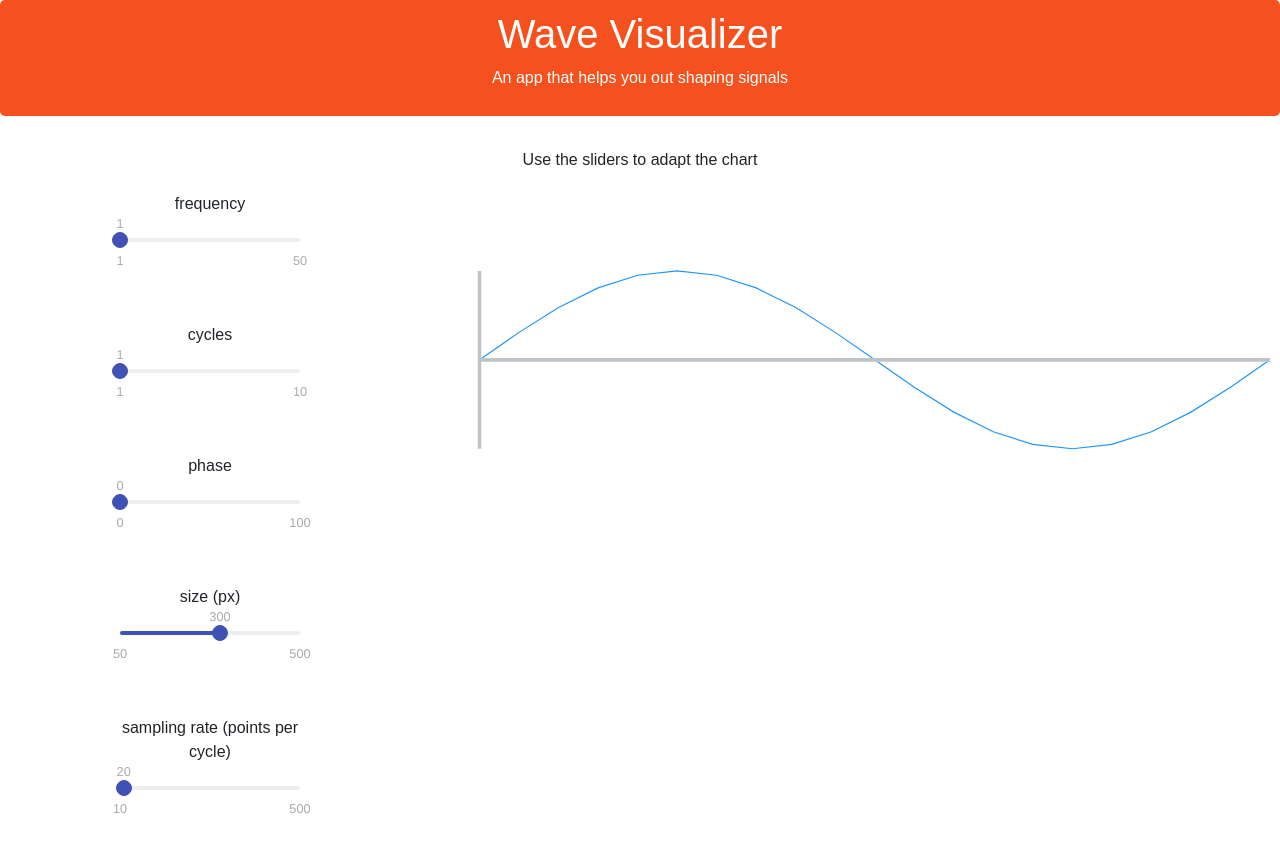
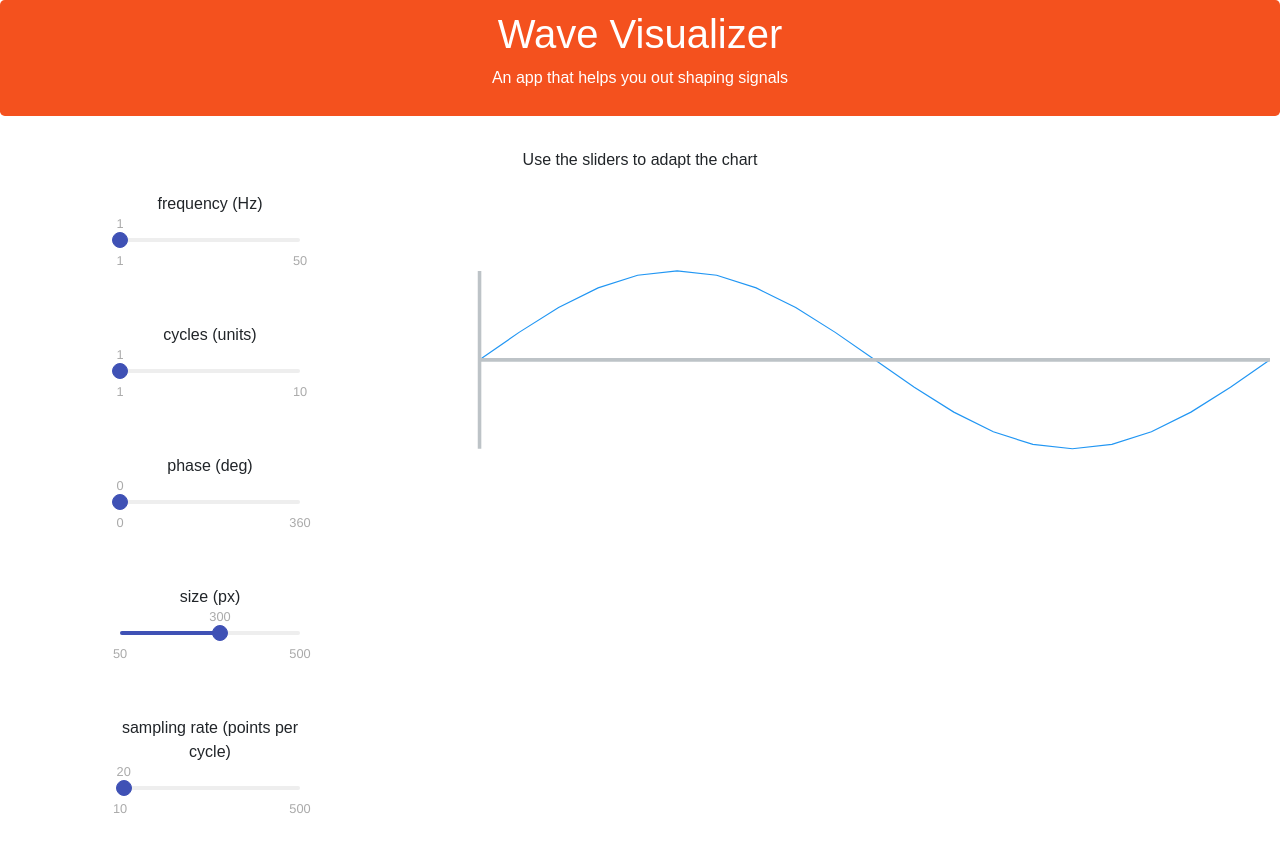
Before and after one commit to ndujar/react-wave, a React (Create React App) app in the folder wavevisualizer/: page / in a window 1280 px wide. Shown: the top 852 px of the page. Built offline with nearby package versions, Linux system fonts and the light colour scheme.

Commit message:
Fix of phase to get input in degrees

```diff
--- a/wavevisualizer/src/App.js
+++ b/wavevisualizer/src/App.js
@@ -25,7 +25,7 @@ class App extends Component {
 
     for (let x = 0; x < cycles; x++) {
       for (let i = 0; i <= sampling; i += 1) {
-        const y = (Math.sin(frequency * t + phase));
+        const y = (Math.sin(frequency * t + phase * (2 * Math.PI / 360)));
         t += increase;
         data.push({t,y})
       }
@@ -45,7 +45,7 @@ class App extends Component {
             <div className="col-sm-4">
               <form className="form">
 
-                <p>frequency</p>
+                <p>frequency (Hz)</p>
                 <InputRange
                   maxValue={50}
                   minValue={1}
@@ -53,7 +53,7 @@ class App extends Component {
                   onChange={value => this.setState({ frequency: value, sampling: value * 20 })}
                 />
 
-                <p>cycles</p>
+              <p>cycles (units)</p>
                 <InputRange
                     maxValue={10}
                     minValue={1}
@@ -61,12 +61,12 @@ class App extends Component {
                     onChange={value => this.setState({ cycles: value })}
                   />
 
-                <p>phase</p>
+                <p>phase (deg)</p>
                 <InputRange
-                  maxValue={100}
+                  maxValue={360}
                   minValue={0}
                   value={this.state.phase}
-                  onChange={value => this.setState({ phase: value })}
+                  onChange={value => this.setState({ phase:  value })}
                 />
 
               <p>size (px)</p>
```
